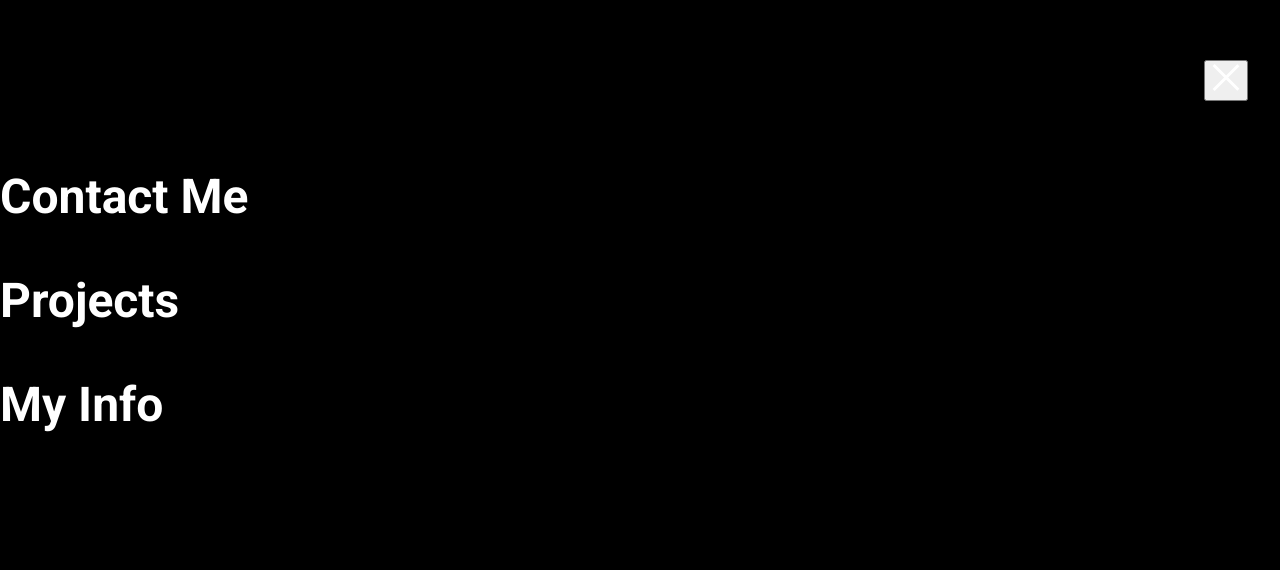
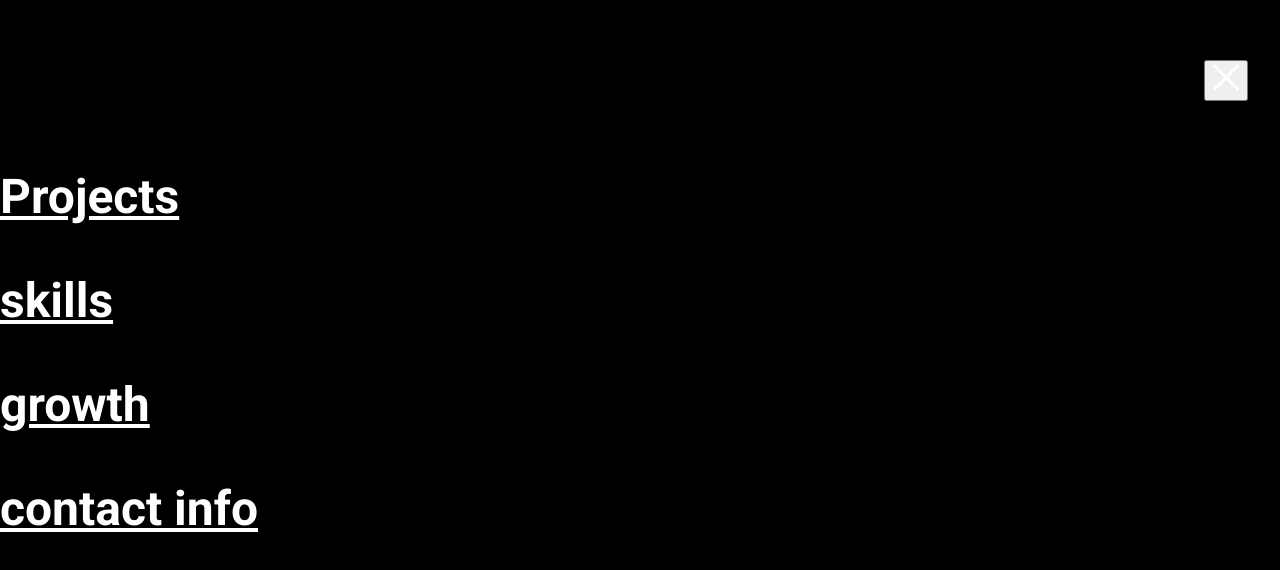
Before and after one commit to kojusola/portfolio-pm, a Gatsby site: page /using-dsg in a window 1280 px wide. Both pictures are taken after a click on the button 1253 px from the left and 96 px from the top of the page. Built offline with nearby package versions, Linux system fonts and the light colour scheme; Gatsby itself is replaced by a stand-in of ours.

Commit message:
feat: update errors

```diff
--- a/src/components/growth.js
+++ b/src/components/growth.js
@@ -8,6 +8,7 @@ const Growth = ({ siteTitle }) => {
   return (
     <Chakra.Box
       className="skills"
+      id="growth"
       px={{ base: "20px", md: "100px" }}
       pt={{ base: "40px", md: "64px" }}
       pb={{ base: "20px", md: "50px" }}
--- a/src/components/header.js
+++ b/src/components/header.js
@@ -29,15 +29,56 @@ const Header = ({ siteTitle }) => {
       <Chakra.Box
         display={{ base: "none", md: "flex" }}
         justifyContent="space-between"
-        maxWidth={{ base: "auto", md: "286px" }}
+        maxWidth={{ base: "auto", md: "386px" }}
         w={{ base: "auto", md: "100%" }}
       >
-        <Chakra.Box
+        <Chakra.Link
           fontFamily="Roboto"
           fontWeight="400"
           fontSize="18px"
           lineHeight="21px"
           mb="0px"
+          position="relative"
+          href="#projects"
+          color="black"
+          cursor="none"
+          _before={{
+            content: '""',
+            position: "absolute",
+            width: "100%",
+            transform: "scale(0)",
+            height: "1px",
+            bottom: "0",
+            right: "0",
+            backgroundColor: "black",
+            transformOrigin: "bottom right ",
+            transition: "transform 0.3s ease-out",
+          }}
+          display="block"
+          opacity={{ base: "1", md: "1" }}
+          transition="opacity 0.5s, color 0.5s"
+          _hover={{
+            color: "black",
+            opacity: "1",
+          }}
+          _focus={{ boxShadow: "none" }}
+          cursor="none"
+          css={{
+            ":hover:before": {
+              transform: "scale(1)",
+              transformOrigin: "bottom left",
+            },
+          }}
+        >
+          projects
+        </Chakra.Link>
+        <Chakra.Link
+          fontFamily="Roboto"
+          fontWeight="400"
+          fontSize="18px"
+          lineHeight="21px"
+          mb="0px"
+          href="#skills"
           position="relative"
           color="black"
           _before={{
@@ -59,6 +100,8 @@ const Header = ({ siteTitle }) => {
             color: "black",
             opacity: "1",
           }}
+          _focus={{ boxShadow: "none" }}
+          cursor="none"
           css={{
             ":hover:before": {
               transform: "scale(1)",
@@ -66,14 +109,54 @@ const Header = ({ siteTitle }) => {
             },
           }}
         >
-          Contact me
-        </Chakra.Box>
-        <Chakra.Text
+          skills
+        </Chakra.Link>
+        <Chakra.Link
           fontFamily="Roboto"
           fontWeight="400"
           fontSize="18px"
           lineHeight="21px"
           mb="0px"
+          position="relative"
+          href="#growth"
+          color="black"
+          _before={{
+            content: '""',
+            position: "absolute",
+            width: "100%",
+            transform: "scale(0)",
+            height: "1px",
+            bottom: "0",
+            right: "0",
+            backgroundColor: "black",
+            transformOrigin: "bottom right ",
+            transition: "transform 0.3s ease-out",
+          }}
+          display="block"
+          opacity={{ base: "1", md: "1" }}
+          transition="opacity 0.5s, color 0.5s"
+          _hover={{
+            color: "black",
+            opacity: "1",
+          }}
+          _focus={{ boxShadow: "none" }}
+          cursor="none"
+          css={{
+            ":hover:before": {
+              transform: "scale(1)",
+              transformOrigin: "bottom left",
+            },
+          }}
+        >
+          growth
+        </Chakra.Link>
+        <Chakra.Link
+          fontFamily="Roboto"
+          fontWeight="400"
+          fontSize="18px"
+          lineHeight="21px"
+          mb="0px"
+          href="#contact"
           position="relative"
           color="black"
           _before={{
@@ -95,6 +178,8 @@ const Header = ({ siteTitle }) => {
             color: "black",
             opacity: "1",
           }}
+          _focus={{ boxShadow: "none" }}
+          cursor="none"
           css={{
             ":hover:before": {
               transform: "scale(1)",
@@ -102,44 +187,8 @@ const Header = ({ siteTitle }) => {
             },
           }}
         >
-          Projects
-        </Chakra.Text>
-        <Chakra.Text
-          fontFamily="Roboto"
-          fontWeight="400"
-          fontSize="18px"
-          lineHeight="21px"
-          mb="0px"
-          position="relative"
-          color="black"
-          _before={{
-            content: '""',
-            position: "absolute",
-            width: "100%",
-            transform: "scale(0)",
-            height: "1px",
-            bottom: "0",
-            right: "0",
-            backgroundColor: "black",
-            transformOrigin: "bottom right ",
-            transition: "transform 0.3s ease-out",
-          }}
-          display="block"
-          opacity={{ base: "1", md: "1" }}
-          transition="opacity 0.5s, color 0.5s"
-          _hover={{
-            color: "black",
-            opacity: "1",
-          }}
-          css={{
-            ":hover:before": {
-              transform: "scale(1)",
-              transformOrigin: "bottom left",
-            },
-          }}
-        >
-          My Info
-        </Chakra.Text>
+          contact info
+        </Chakra.Link>
       </Chakra.Box>
       <Chakra.Box display={{ base: "flex", md: "none" }} alignItems="center">
         <button onClick={onOpen}>
@@ -169,12 +218,93 @@ const Header = ({ siteTitle }) => {
                 display="flex"
                 flexDirection="column"
               >
-                <Chakra.Box
+                <Chakra.Link
                   fontFamily="Roboto"
                   fontWeight="700"
                   fontSize="48px"
                   lineHeight="72px"
                   color="white"
+                  mb="0px"
+                  width="auto"
+                  position="relative"
+                  href="#projects"
+                  _before={{
+                    content: '""',
+                    position: "absolute",
+                    width: "100%",
+                    transform: "scale(0)",
+                    height: "1px",
+                    bottom: "0",
+                    right: "0",
+                    backgroundColor: "white",
+                    transformOrigin: "bottom right ",
+                    transition: "transform 0.3s ease-out",
+                  }}
+                  display="block"
+                  opacity={{ base: "1", md: "1" }}
+                  transition="opacity 0.5s, color 0.5s"
+                  _hover={{
+                    color: "white",
+                    opacity: "1",
+                  }}
+                  _focus={{ boxShadow: "none" }}
+                  css={{
+                    ":hover:before": {
+                      transform: "scale(1)",
+                      transformOrigin: "bottom left",
+                    },
+                  }}
+                >
+                  Projects
+                </Chakra.Link>
+                <Chakra.Link
+                  fontFamily="Roboto"
+                  fontWeight="700"
+                  fontSize="48px"
+                  lineHeight="72px"
+                  color="white"
+                  marginTop="32px"
+                  href="#skills"
+                  width="auto"
+                  mb="0px"
+                  position="relative"
+                  _before={{
+                    content: '""',
+                    position: "absolute",
+                    width: "100%",
+                    transform: "scale(0)",
+                    height: "1px",
+                    bottom: "0",
+                    right: "0",
+                    backgroundColor: "white",
+                    transformOrigin: "bottom right ",
+                    transition: "transform 0.3s ease-out",
+                  }}
+                  display="block"
+                  opacity={{ base: "1", md: "1" }}
+                  transition="opacity 0.5s, color 0.5s"
+                  _hover={{
+                    color: "white",
+                    opacity: "1",
+                  }}
+                  _focus={{ boxShadow: "none" }}
+                  css={{
+                    ":hover:before": {
+                      transform: "scale(1)",
+                      transformOrigin: "bottom left",
+                    },
+                  }}
+                >
+                  skills
+                </Chakra.Link>
+                <Chakra.Link
+                  fontFamily="Roboto"
+                  fontWeight="700"
+                  fontSize="48px"
+                  lineHeight="72px"
+                  color="white"
+                  marginTop="32px"
+                  href="#growth"
                   mb="0px"
                   width="auto"
                   position="relative"
@@ -197,6 +327,7 @@ const Header = ({ siteTitle }) => {
                     color: "white",
                     opacity: "1",
                   }}
+                  _focus={{ boxShadow: "none" }}
                   css={{
                     ":hover:before": {
                       transform: "scale(1)",
@@ -204,53 +335,16 @@ const Header = ({ siteTitle }) => {
                     },
                   }}
                 >
-                  Contact Me
-                </Chakra.Box>
-                <Chakra.Box
+                  growth
+                </Chakra.Link>
+                <Chakra.Link
                   fontFamily="Roboto"
                   fontWeight="700"
                   fontSize="48px"
                   lineHeight="72px"
                   color="white"
                   marginTop="32px"
-                  width="auto"
-                  mb="0px"
-                  position="relative"
-                  _before={{
-                    content: '""',
-                    position: "absolute",
-                    width: "100%",
-                    transform: "scale(0)",
-                    height: "1px",
-                    bottom: "0",
-                    right: "0",
-                    backgroundColor: "white",
-                    transformOrigin: "bottom right ",
-                    transition: "transform 0.3s ease-out",
-                  }}
-                  display="block"
-                  opacity={{ base: "1", md: "1" }}
-                  transition="opacity 0.5s, color 0.5s"
-                  _hover={{
-                    color: "white",
-                    opacity: "1",
-                  }}
-                  css={{
-                    ":hover:before": {
-                      transform: "scale(1)",
-                      transformOrigin: "bottom left",
-                    },
-                  }}
-                >
-                  Projects
-                </Chakra.Box>
-                <Chakra.Box
-                  fontFamily="Roboto"
-                  fontWeight="700"
-                  fontSize="48px"
-                  lineHeight="72px"
-                  color="white"
-                  marginTop="32px"
+                  href="#contact"
                   mb="0px"
                   width="auto"
                   position="relative"
@@ -273,6 +367,7 @@ const Header = ({ siteTitle }) => {
                     color: "white",
                     opacity: "1",
                   }}
+                  _focus={{ boxShadow: "none" }}
                   css={{
                     ":hover:before": {
                       transform: "scale(1)",
@@ -280,8 +375,8 @@ const Header = ({ siteTitle }) => {
                     },
                   }}
                 >
-                  My Info
-                </Chakra.Box>
+                  contact info
+                </Chakra.Link>
               </Chakra.Box>
             </Chakra.DrawerBody>
           </Chakra.DrawerContent>
--- a/src/components/hero.js
+++ b/src/components/hero.js
@@ -87,7 +87,7 @@ const Hero = ({ siteTitle }) => {
             }}
           >
             <Chakra.Box
-              height="150px"
+              height="180px"
               ml="-1px"
               width="3px"
               backgroundColor="black"
--- a/src/components/skills.js
+++ b/src/components/skills.js
@@ -8,6 +8,7 @@ const Skills = ({ siteTitle }) => {
   return (
     <Chakra.Box
       className="skills"
+      id="skills"
       px={{ base: "20px", md: "100px" }}
       pt={{ base: "40px", md: "64px" }}
       pb={{ base: "20px", md: "50px" }}
```
Also changed, not shown: src/components/contacts.js (+49 -39 lines), src/components/projects.js (+6 -3 lines).
